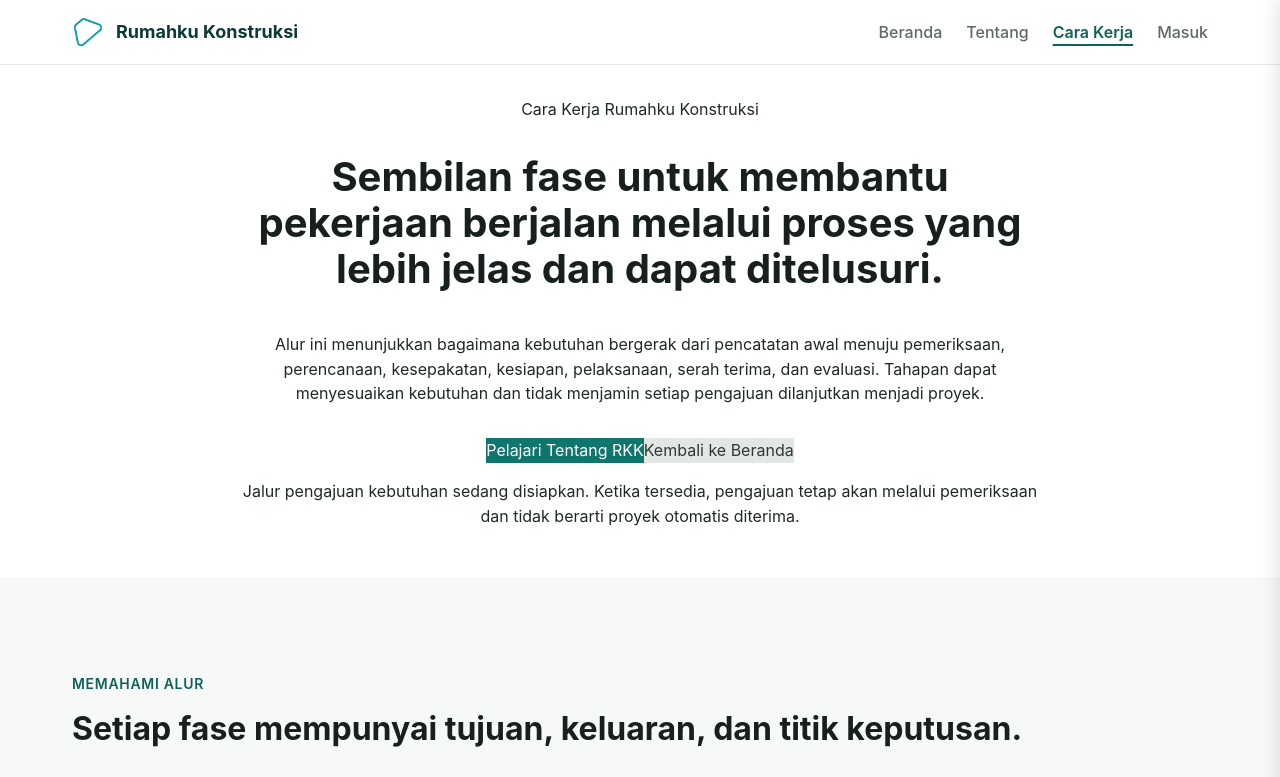
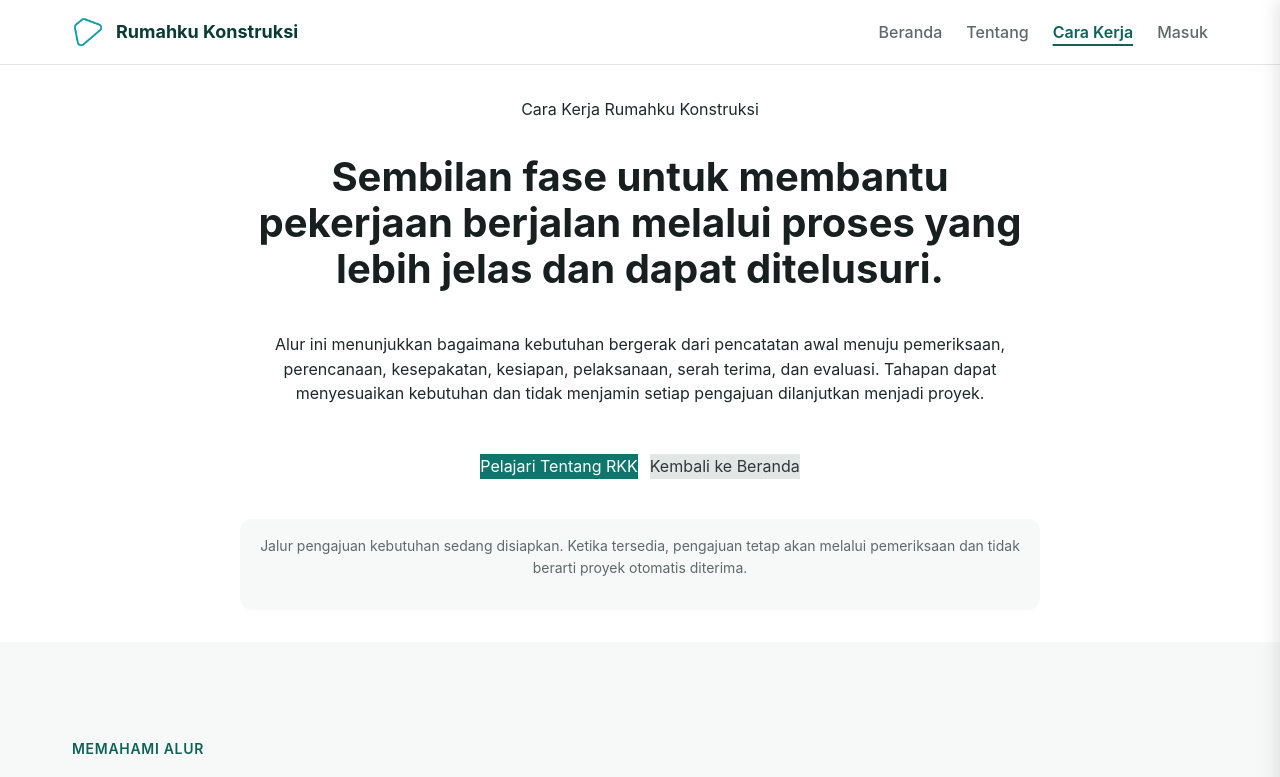
Before and after one commit to syahputrawork98-sketch/RKK-RumahKuKontruksi, a React app in the folder apps/web/: page /cara-kerja in a window 1280 px wide. Shown: the top 777 px of the page. Built offline with nearby package versions, Linux system fonts and the light colour scheme; the HTML template or start-up script is replaced by a standard one.

Commit message:
fix(web): align work hero class names

```diff
--- a/apps/web/src/sections/work-process/WorkHero.jsx
+++ b/apps/web/src/sections/work-process/WorkHero.jsx
@@ -11,7 +11,7 @@ export default function WorkHero({ content }) {
           <h1 className="hero-title">{content.title}</h1>
           <p className="hero-subtitle">{content.description}</p>
 
-          <div className="hero-actions">
+          <div className="work-hero-actions">
             <Link to={content.primaryAction.href} className="btn-primary">
               {content.primaryAction.label}
             </Link>
@@ -20,7 +20,7 @@ export default function WorkHero({ content }) {
             </Link>
           </div>
 
-          <div className="hero-notice">
+          <div className="work-hero-notice">
             <p>{content.notice}</p>
           </div>
         </div>
```
